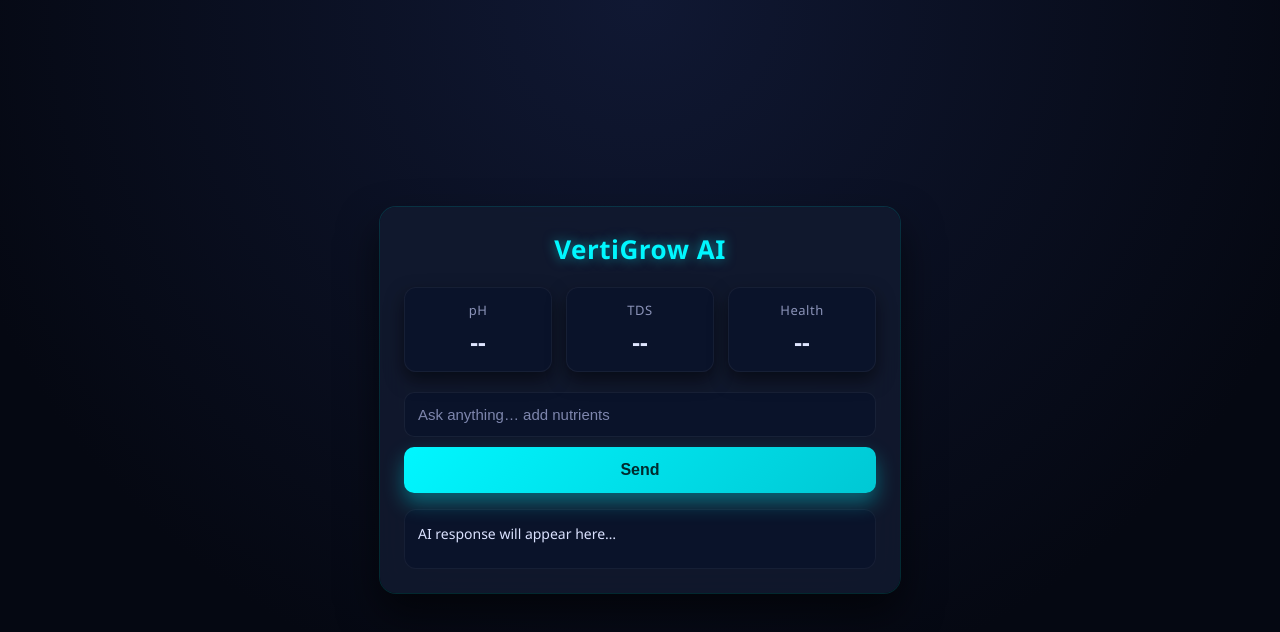
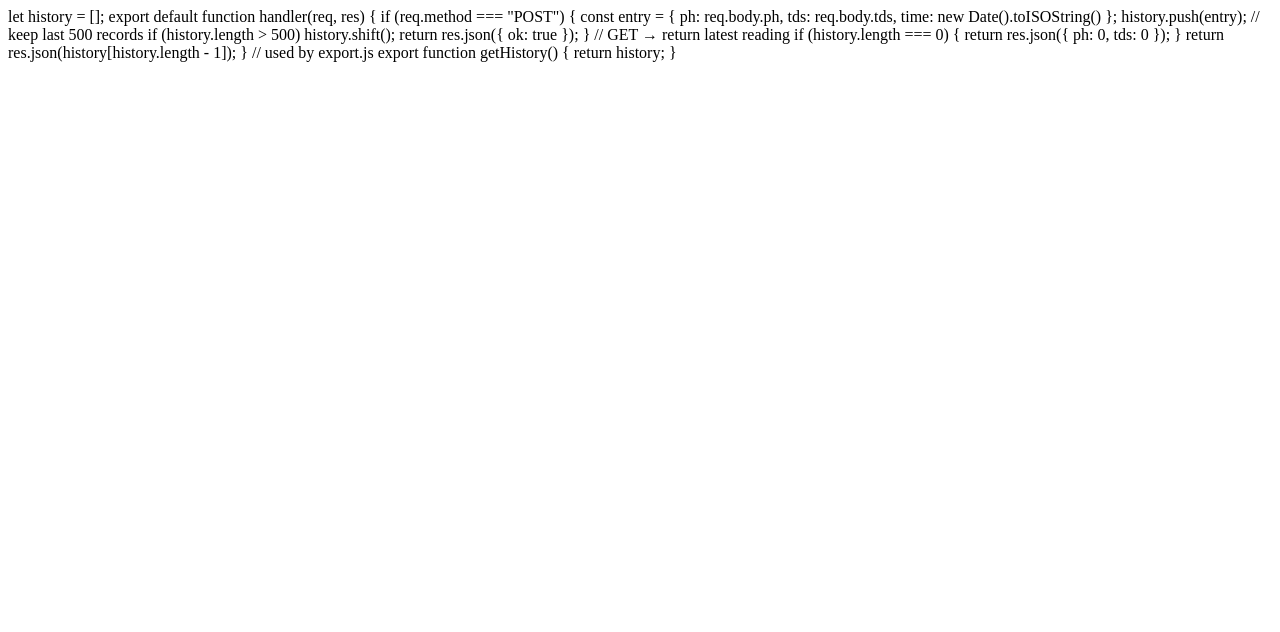
Before and after one commit to abhimanyutechsavvy/vertigrow, a plain HTML site: page public/index.html in a window 1280 px wide. Drawn offline with Linux system fonts and the light colour scheme; no server answers.

Commit message:
Update index.html

```diff
--- a/public/index.html
+++ b/public/index.html
@@ -1,213 +1,30 @@
-<!DOCTYPE html>
-<html lang="en">
-<head>
-  <meta charset="UTF-8" />
-  <title>VertiGrow AI Dashboard</title>
+let history = [];
 
-  <style>
-    :root {
-      --bg-main: #0a0f1e;
-      --bg-panel: rgba(18, 26, 47, 0.85);
-      --bg-card: rgba(11, 19, 43, 0.9);
-      --accent: #00f7ff;
-      --good: #00ff9c;
-      --warn: #ffd000;
-      --bad: #ff4d4d;
-      --text-main: #e0e6ff;
-      --muted: #8b93b8;
-    }
+export default function handler(req, res) {
+  if (req.method === "POST") {
+    const entry = {
+      ph: req.body.ph,
+      tds: req.body.tds,
+      time: new Date().toISOString()
+    };
 
-    * {
-      box-sizing: border-box;
-    }
+    history.push(entry);
 
-    body {
-      margin: 0;
-      min-height: 100vh;
-      background:
-        radial-gradient(circle at top, #101833, #050812 70%);
-      color: var(--text-main);
-      font-family: "Segoe UI", Inter, Arial, sans-serif;
-      display: flex;
-      align-items: center;
-      justify-content: center;
-      padding: 20px;
-    }
+    // keep last 500 records
+    if (history.length > 500) history.shift();
 
-    .panel {
-      width: 100%;
-      max-width: 520px;
-      background: var(--bg-panel);
-      backdrop-filter: blur(14px);
-      border-radius: 16px;
-      padding: 24px;
-      box-shadow:
-        0 0 0 1px rgba(0, 247, 255, 0.15),
-        0 20px 40px rgba(0, 0, 0, 0.6);
-      animation: fadeIn 0.6s ease;
-    }
+    return res.json({ ok: true });
+  }
 
-    @keyframes fadeIn {
-      from { opacity: 0; transform: translateY(10px); }
-      to   { opacity: 1; transform: translateY(0); }
-    }
+  // GET → return latest reading
+  if (history.length === 0) {
+    return res.json({ ph: 0, tds: 0 });
+  }
 
-    h1 {
-      margin: 0 0 20px;
-      text-align: center;
-      font-size: 26px;
-      letter-spacing: 0.5px;
-      color: var(--accent);
-      text-shadow: 0 0 12px rgba(0, 247, 255, 0.5);
-    }
+  return res.json(history[history.length - 1]);
+}
 
-    /* VITALS */
-    .vitals {
-      display: grid;
-      grid-template-columns: repeat(3, 1fr);
-      gap: 14px;
-      margin-bottom: 20px;
-    }
-
-    .card {
-      background: var(--bg-card);
-      border-radius: 12px;
-      padding: 14px 10px;
-      text-align: center;
-      position: relative;
-      box-shadow:
-        inset 0 0 0 1px rgba(255, 255, 255, 0.05),
-        0 8px 18px rgba(0, 0, 0, 0.5);
-      transition: transform 0.2s ease, box-shadow 0.2s ease;
-    }
-
-    .card:hover {
-      transform: translateY(-2px);
-      box-shadow:
-        inset 0 0 0 1px rgba(0, 247, 255, 0.2),
-        0 12px 26px rgba(0, 247, 255, 0.15);
-    }
-
-    .card div:first-child {
-      font-size: 13px;
-      color: var(--muted);
-      letter-spacing: 0.5px;
-    }
-
-    .value {
-      margin-top: 6px;
-      font-size: 24px;
-      font-weight: 700;
-    }
-
-    .good { color: var(--good); text-shadow: 0 0 8px rgba(0,255,156,0.4); }
-    .warn { color: var(--warn); text-shadow: 0 0 8px rgba(255,208,0,0.4); }
-    .bad  { color: var(--bad);  text-shadow: 0 0 8px rgba(255,77,77,0.4); }
-
-    /* INPUT */
-    input {
-      width: 100%;
-      padding: 14px 14px;
-      border-radius: 10px;
-      border: none;
-      outline: none;
-      background: var(--bg-card);
-      color: #fff;
-      font-size: 15px;
-      margin-bottom: 10px;
-      box-shadow:
-        inset 0 0 0 1px rgba(255,255,255,0.06);
-      transition: box-shadow 0.2s ease;
-    }
-
-    input::placeholder {
-      color: #7e86ad;
-    }
-
-    input:focus {
-      box-shadow:
-        inset 0 0 0 1px rgba(0,247,255,0.6),
-        0 0 10px rgba(0,247,255,0.25);
-    }
-
-    /* BUTTON */
-    button {
-      width: 100%;
-      padding: 14px;
-      border-radius: 10px;
-      border: none;
-      font-size: 16px;
-      font-weight: 700;
-      cursor: pointer;
-      color: #002b2e;
-      background: linear-gradient(135deg, #00f7ff, #00c8d4);
-      box-shadow:
-        0 10px 20px rgba(0,247,255,0.35);
-      transition: transform 0.15s ease, box-shadow 0.15s ease;
-    }
-
-    button:hover {
-      transform: translateY(-1px);
-      box-shadow:
-        0 14px 26px rgba(0,247,255,0.45);
-    }
-
-    button:active {
-      transform: translateY(0);
-      box-shadow:
-        0 8px 14px rgba(0,247,255,0.3);
-    }
-
-    /* AI REPLY */
-    .reply {
-      margin-top: 16px;
-      padding: 14px;
-      min-height: 60px;
-      background: var(--bg-card);
-      border-radius: 12px;
-      font-size: 14px;
-      line-height: 1.5;
-      box-shadow:
-        inset 0 0 0 1px rgba(255,255,255,0.05);
-      color: #dbe2ff;
-    }
-
-    @media (max-width: 420px) {
-      h1 { font-size: 22px; }
-      .value { font-size: 22px; }
-    }
-  </style>
-</head>
-
-<body>
-  <div class="panel">
-    <h1>VertiGrow AI</h1>
-
-    <!-- LIVE VITALS -->
-    <div class="vitals">
-      <div class="card">
-        <div>pH</div>
-        <div id="phValue" class="value">--</div>
-      </div>
-      <div class="card">
-        <div>TDS</div>
-        <div id="tdsValue" class="value">--</div>
-      </div>
-      <div class="card">
-        <div>Health</div>
-        <div id="healthValue" class="value">--</div>
-      </div>
-    </div>
-
-    <!-- AI CHAT -->
-    <input id="aiInput" placeholder="Ask anything… add nutrients" />
-    <button onclick="sendAICommand()">Send</button>
-
-    <div class="reply" id="aiReply">
-      AI response will appear here…
-    </div>
-  </div>
-
-  <script src="ai.js"></script>
-</body>
-</html>
+// used by export.js
+export function getHistory() {
+  return history;
+}
```
